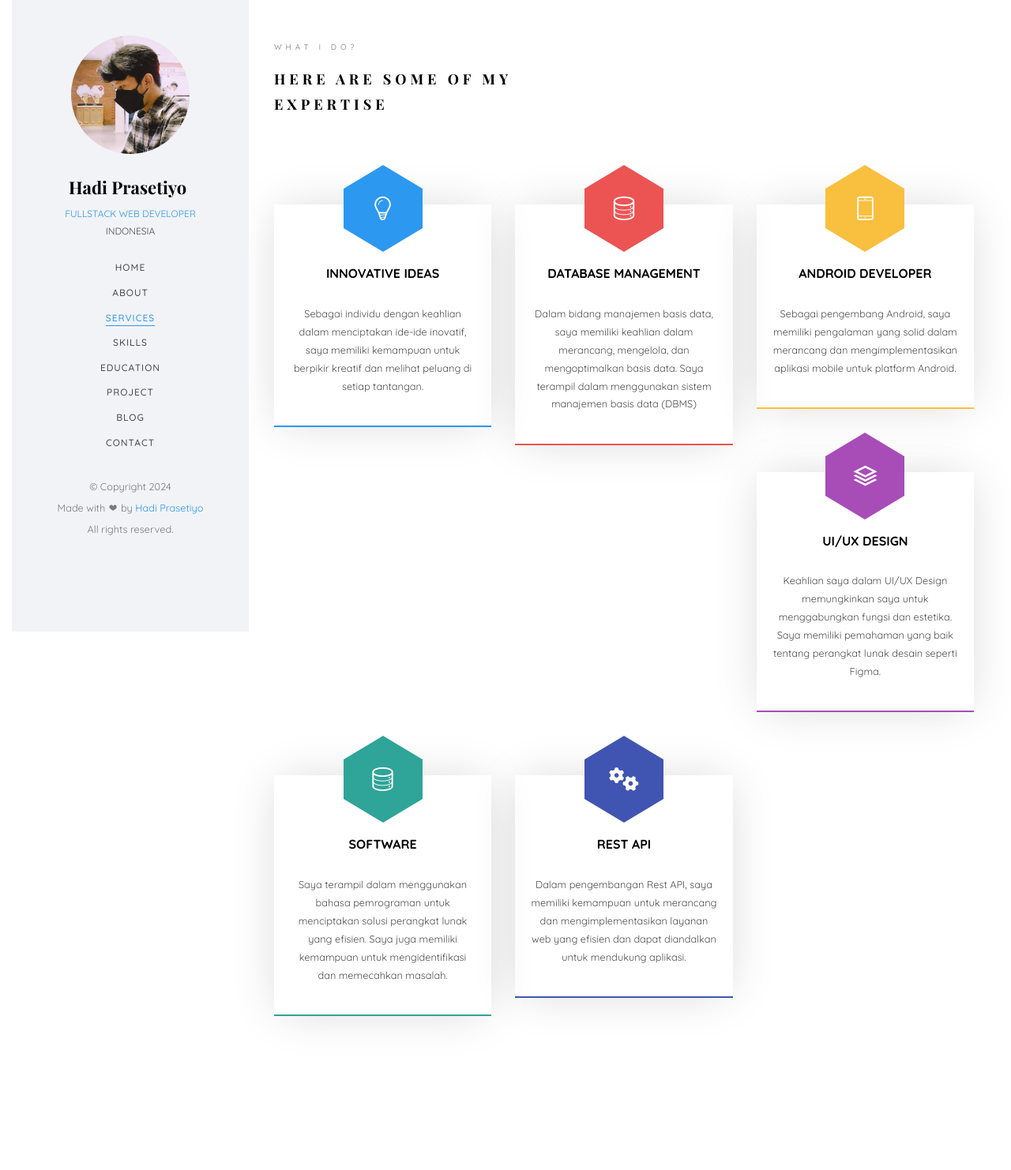
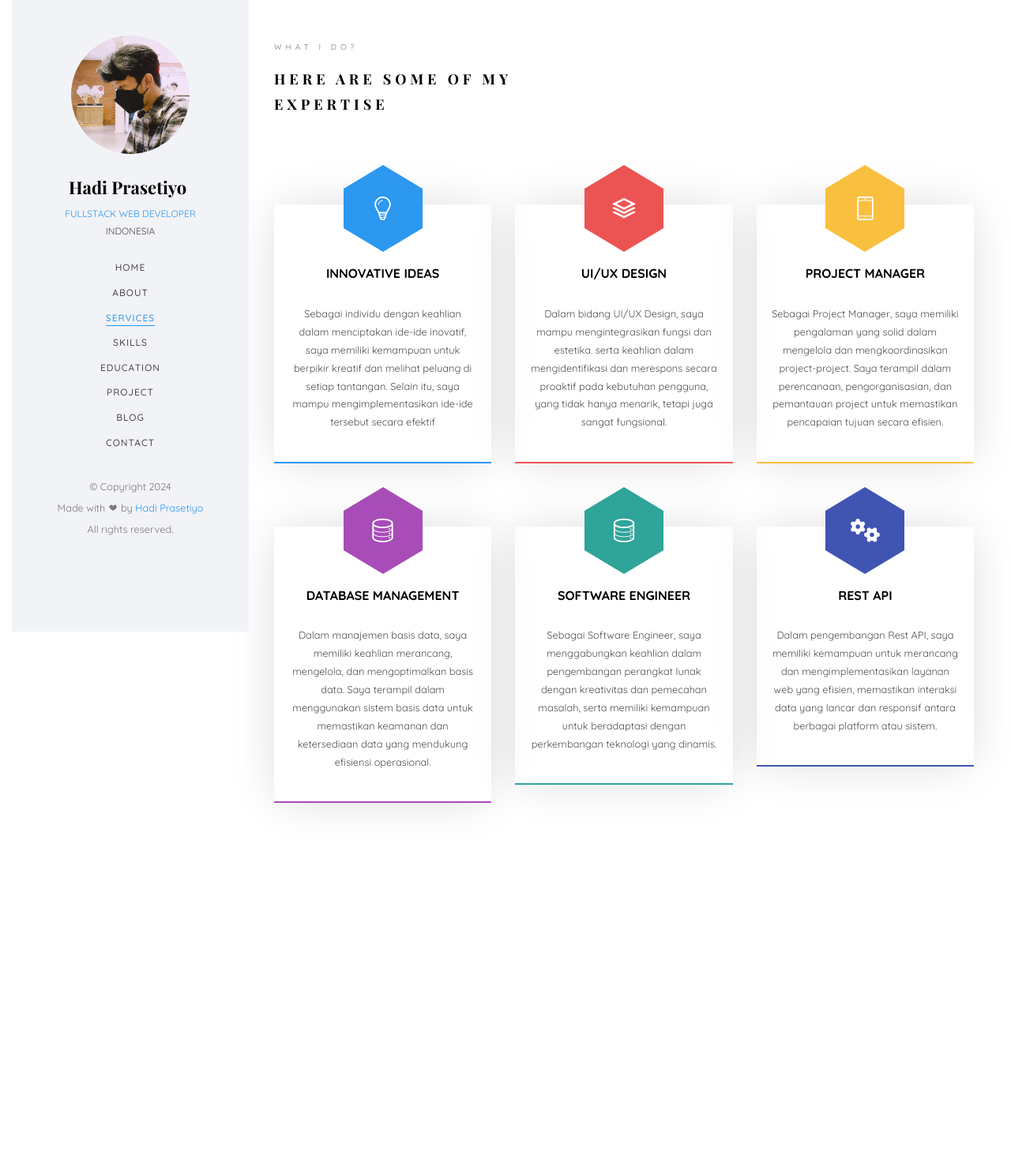
Before and after one commit to hadiprasetiyo/portfolio, a PHP site: page /index.php?hal=services in a window 1280 px wide. Shown: the whole page at 79% size. After the commit the page ends 1025 px from the top, so only its background shows below. Run offline with PHP 8.4, Linux system fonts and the light colour scheme; some libraries are stand-ins or nearby versions; some web fonts are replaced.

Commit message:
feat: menambahkan deskripsi innovative ideas, ui/ux design, project manager, database management, software engineer, rest api

```diff
--- a/services.php
+++ b/services.php
@@ -1,10 +1,7 @@
 <section class="colorlib-services" data-section="services">
   <div class="colorlib-narrow-content">
     <div class="row">
-      <div
-        class="col-md-6 col-md-offset-3 col-md-pull-3 animate-box"
-        data-animate-effect="fadeInLeft"
-      >
+      <div class="col-md-6 col-md-offset-3 col-md-pull-3 animate-box" data-animate-effect="fadeInLeft">
         <span class="heading-meta">What I do?</span>
         <h2 class="colorlib-heading">Here are some of my expertise</h2>
       </div>
@@ -18,7 +15,9 @@
           <div class="desc">
             <h3>Innovative Ideas</h3>
             <p>
-            Sebagai individu dengan keahlian dalam menciptakan ide-ide inovatif, saya memiliki kemampuan untuk berpikir kreatif dan melihat peluang di setiap tantangan.
+              Sebagai individu dengan keahlian dalam menciptakan ide-ide inovatif,
+              saya memiliki kemampuan untuk berpikir kreatif dan melihat peluang di setiap tantangan.
+              Selain itu, saya mampu mengimplementasikan ide-ide tersebut secara efektif
             </p>
           </div>
         </div>
@@ -26,13 +25,14 @@
       <div class="col-md-4 text-center animate-box">
         <div class="services color-2">
           <span class="icon">
-            <i class="icon-data"></i>
+            <i class="icon-layers2"></i>
           </span>
           <div class="desc">
-            <h3>Database Management</h3>
+            <h3>UI/UX Design</h3>
             <p>
-            Dalam bidang manajemen basis data, saya memiliki keahlian dalam merancang, mengelola, dan mengoptimalkan basis data.
-            Saya terampil dalam menggunakan sistem manajemen basis data (DBMS)
+              Dalam bidang UI/UX Design, saya mampu mengintegrasikan fungsi dan estetika.
+              serta keahlian dalam mengidentifikasi dan merespons secara proaktif pada kebutuhan pengguna,
+              yang tidak hanya menarik, tetapi juga sangat fungsional.
             </p>
           </div>
         </div>
@@ -43,9 +43,10 @@
             <i class="icon-phone3"></i>
           </span>
           <div class="desc">
-            <h3>Android Developer</h3>
+            <h3>Project Manager</h3>
             <p>
-            Sebagai pengembang Android, saya memiliki pengalaman yang solid dalam merancang dan mengimplementasikan aplikasi mobile untuk platform Android.
+              Sebagai Project Manager, saya memiliki pengalaman yang solid dalam mengelola dan mengkoordinasikan project-project.
+              Saya terampil dalam perencanaan, pengorganisasian, dan pemantauan project untuk memastikan pencapaian tujuan secara efisien.
             </p>
           </div>
         </div>
@@ -53,13 +54,13 @@
       <div class="col-md-4 text-center animate-box">
         <div class="services color-4">
           <span class="icon">
-            <i class="icon-layers2"></i>
+            <i class="icon-data"></i>
           </span>
           <div class="desc">
-            <h3>UI/UX Design</h3>
+            <h3>Database Management</h3>
             <p>
-              Keahlian saya dalam UI/UX Design memungkinkan saya untuk menggabungkan fungsi dan estetika.
-              Saya memiliki pemahaman yang baik tentang perangkat lunak desain seperti Figma.
+              Dalam manajemen basis data, saya memiliki keahlian merancang, mengelola, dan mengoptimalkan basis data.
+              Saya terampil dalam menggunakan sistem basis data untuk memastikan keamanan dan ketersediaan data yang mendukung efisiensi operasional.
             </p>
           </div>
         </div>
@@ -70,10 +71,10 @@
             <i class="icon-data"></i>
           </span>
           <div class="desc">
-            <h3>Software</h3>
+            <h3>Software Engineer</h3>
             <p>
-            Saya terampil dalam menggunakan bahasa pemrograman untuk menciptakan solusi perangkat lunak yang efisien.
-            Saya juga memiliki kemampuan untuk mengidentifikasi dan memecahkan masalah.
+              Sebagai Software Engineer, saya menggabungkan keahlian dalam pengembangan perangkat lunak dengan kreativitas dan pemecahan masalah,
+              serta memiliki kemampuan untuk beradaptasi dengan perkembangan teknologi yang dinamis.
             </p>
           </div>
         </div>
@@ -86,8 +87,8 @@
           <div class="desc">
             <h3>Rest API</h3>
             <p>
-            Dalam pengembangan Rest API, saya memiliki kemampuan untuk merancang dan mengimplementasikan layanan web
-            yang efisien dan dapat diandalkan untuk mendukung aplikasi.
+              Dalam pengembangan Rest API, saya memiliki kemampuan untuk merancang dan mengimplementasikan layanan web yang efisien,
+              memastikan interaksi data yang lancar dan responsif antara berbagai platform atau sistem.
             </p>
           </div>
         </div>
```
